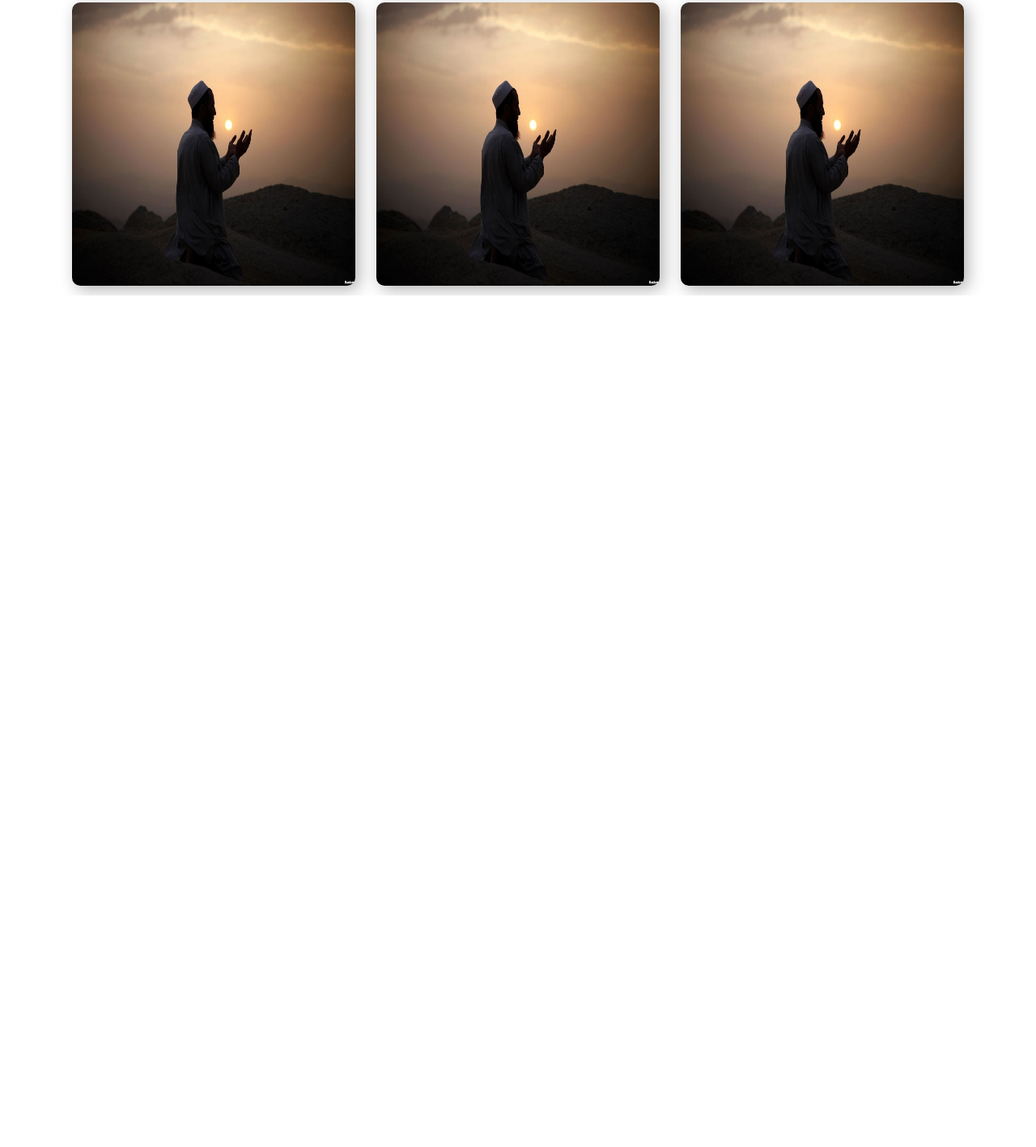
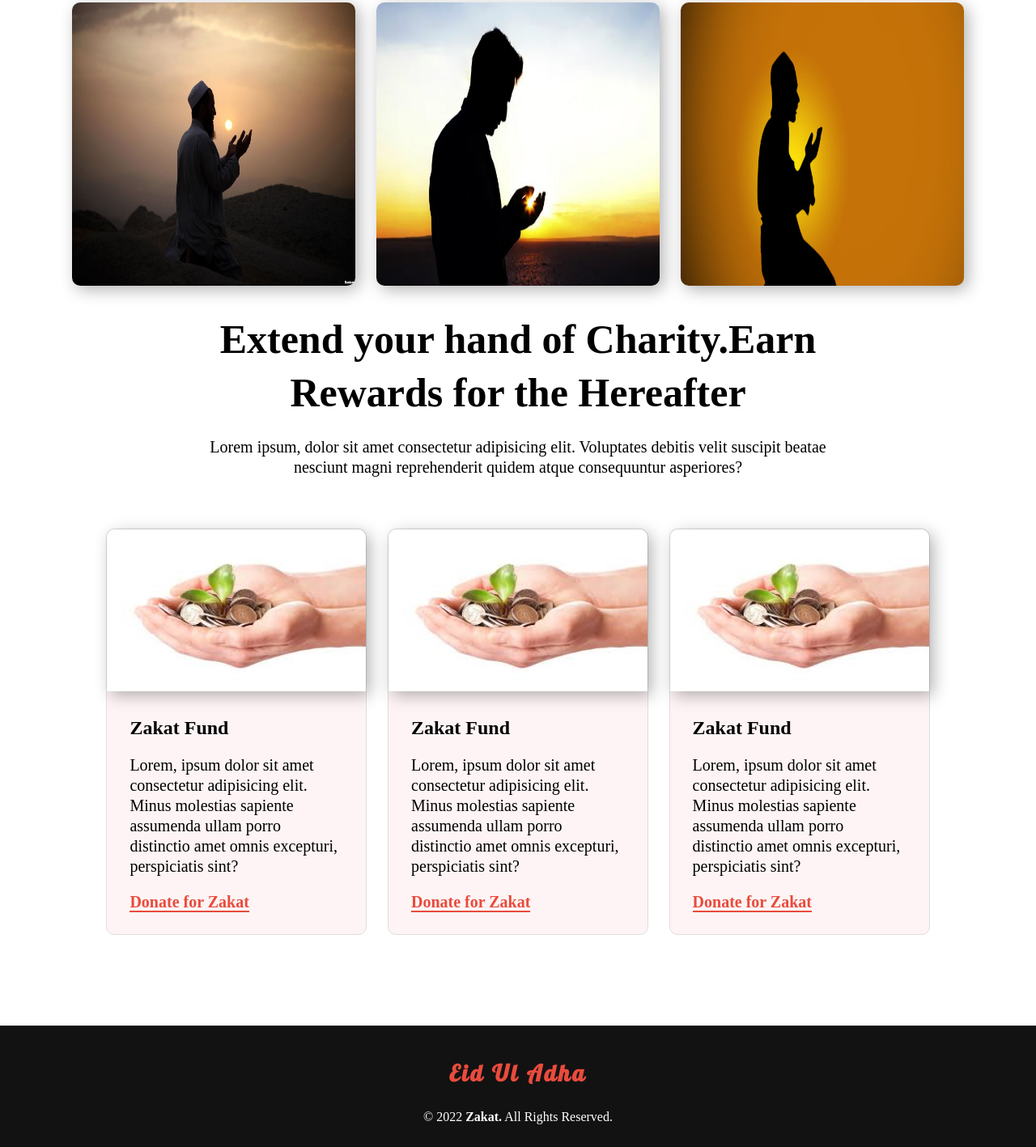
Before and after one commit to sumaakter1/Eid-Zakat, a plain HTML site: page index.html in a window 1280 px wide. Shown: the part 3042-4459 px from the top of the page at 81% size. Before the commit the page ends 3407 px from the top, so only its background shows below. Drawn offline with Linux system fonts and the light colour scheme.

Commit message:
finish website

```diff
--- a/index.html
+++ b/index.html
@@ -6,6 +6,12 @@
     <meta name="viewport" content="width=device-width, initial-scale=1.0" />
     <title>Eid Zakat</title>
     <link rel="stylesheet" href="style.css" />
+    <link rel="preconnect" href="https://fonts.googleapis.com" />
+    <link rel="preconnect" href="https://fonts.gstatic.com" crossorigin />
+    <link
+      href="https://fonts.googleapis.com/css2?family=Lobster&family=Pacifico&family=Satisfy&display=swap"
+      rel="stylesheet"
+    />
   </head>
   <body>
     <section class="header">
@@ -124,9 +130,67 @@
     <section>
       <div class="seek-Allah">
         <img class="seek-img" src="image/seek help.jpg" alt="" />
-        <img class="seek-img" src="image/seek help.jpg" alt="" />
-        <img class="seek-img" src="image/seek help.jpg" alt="" />
+        <img class="seek-img" src="image/seek help2.jpg" alt="" />
+        <img class="seek-img" src="image/seek help3.jpg" alt="" />
       </div>
+    </section>
+    <section>
+      <div class="align-center">
+        <h1>Extend your hand of Charity.Earn</h1>
+        <h1>Rewards for the Hereafter</h1>
+        <p>
+          Lorem ipsum, dolor sit amet consectetur adipisicing elit. Voluptates
+          debitis velit suscipit beatae <br />
+          nesciunt magni reprehenderit quidem atque consequuntur asperiores?
+        </p>
+      </div>
+
+      <div class="item-container">
+        <div class="post-item">
+          <img src="image/jakat.jpg" alt="" />
+          <div class="text-post">
+            <h2>Zakat Fund</h2>
+            <p>
+              Lorem, ipsum dolor sit amet consectetur adipisicing elit. Minus
+              molestias sapiente assumenda ullam porro distinctio amet omnis
+              excepturi, perspiciatis sint?
+            </p>
+            <a href="#">Donate for Zakat</a>
+          </div>
+        </div>
+        <div class="post-item">
+          <img src="image/jakat.jpg" alt="" />
+          <div class="text-post">
+            <h2>Zakat Fund</h2>
+            <p>
+              Lorem, ipsum dolor sit amet consectetur adipisicing elit. Minus
+              molestias sapiente assumenda ullam porro distinctio amet omnis
+              excepturi, perspiciatis sint?
+            </p>
+            <a href="#">Donate for Zakat</a>
+          </div>
+        </div>
+        <div class="post-item">
+          <img src="image/jakat.jpg" alt="" />
+          <div class="text-post">
+            <h2>Zakat Fund</h2>
+            <p>
+              Lorem, ipsum dolor sit amet consectetur adipisicing elit. Minus
+              molestias sapiente assumenda ullam porro distinctio amet omnis
+              excepturi, perspiciatis sint?
+            </p>
+            <a href="#">Donate for Zakat</a>
+          </div>
+        </div>
+      </div>
+    </section>
+    <section>
+      <footer>
+        <div class="add-footer">
+          <h3>Eid Ul Adha</h3>
+          <p>© 2022 <b>Zakat.</b> All Rights Reserved.</p>
+        </div>
+      </footer>
     </section>
   </body>
 </html>
--- a/style.css
+++ b/style.css
@@ -46,10 +46,11 @@ body {
   letter-spacing: 3px;
   border-radius: 6px;
   box-shadow: 0 4px 8px 0 rgba(0, 0, 0, 0.2), 0 6px 20px 0 rgba(0, 0, 0, 0.19);
+  transition: 1s;
 }
 .content-area a:hover {
-  background-color: white;
-  color: #e94b3cff;
+  background-image: linear-gradient(white, #c25461);
+  color: black;
 }
 .half-width {
   color: black;
@@ -146,3 +147,61 @@ img {
   margin-top: 80px;
   box-shadow: 5px 5px 20px 0px rgba(0, 0, 0, 0.3);
 }
+
+.post-item {
+  width: 320px;
+  background-color: #fef4f5;
+  margin: 1%;
+  border-radius: 10px;
+  border: 1px solid rgb(224, 221, 221);
+}
+
+.post-item img {
+  width: 320px;
+  height: 200px;
+  border-radius: 10px 10px 0px 0px;
+}
+.item-container {
+  display: flex;
+  justify-content: center;
+  margin-bottom: 100px;
+}
+.text-post {
+  padding: 28px;
+  margin-top: -20px;
+}
+.post-item h2 {
+  font-weight: 700;
+}
+.post-item p {
+  font-weight: 400;
+  font-size: 20px;
+  line-height: 25px;
+}
+
+.post-item a {
+  font-weight: bold;
+  font-size: 20px;
+  color: #e94b3cff;
+  text-decoration: none;
+  border-bottom: 2px solid #e94b3cff;
+}
+footer {
+  background-color: #121212;
+  width: 100%;
+  height: 150px;
+  display: flex;
+  justify-content: center;
+  align-items: center;
+}
+
+.add-footer {
+  color: white;
+  text-align: center;
+}
+footer h3 {
+  font-size: 28px;
+  font-family: "Lobster";
+  color: #e94b3cff;
+  letter-spacing: 3px;
+}
```
Also changed, not shown: image/seek help2.jpg (added), image/seek help3.jpg (added).
